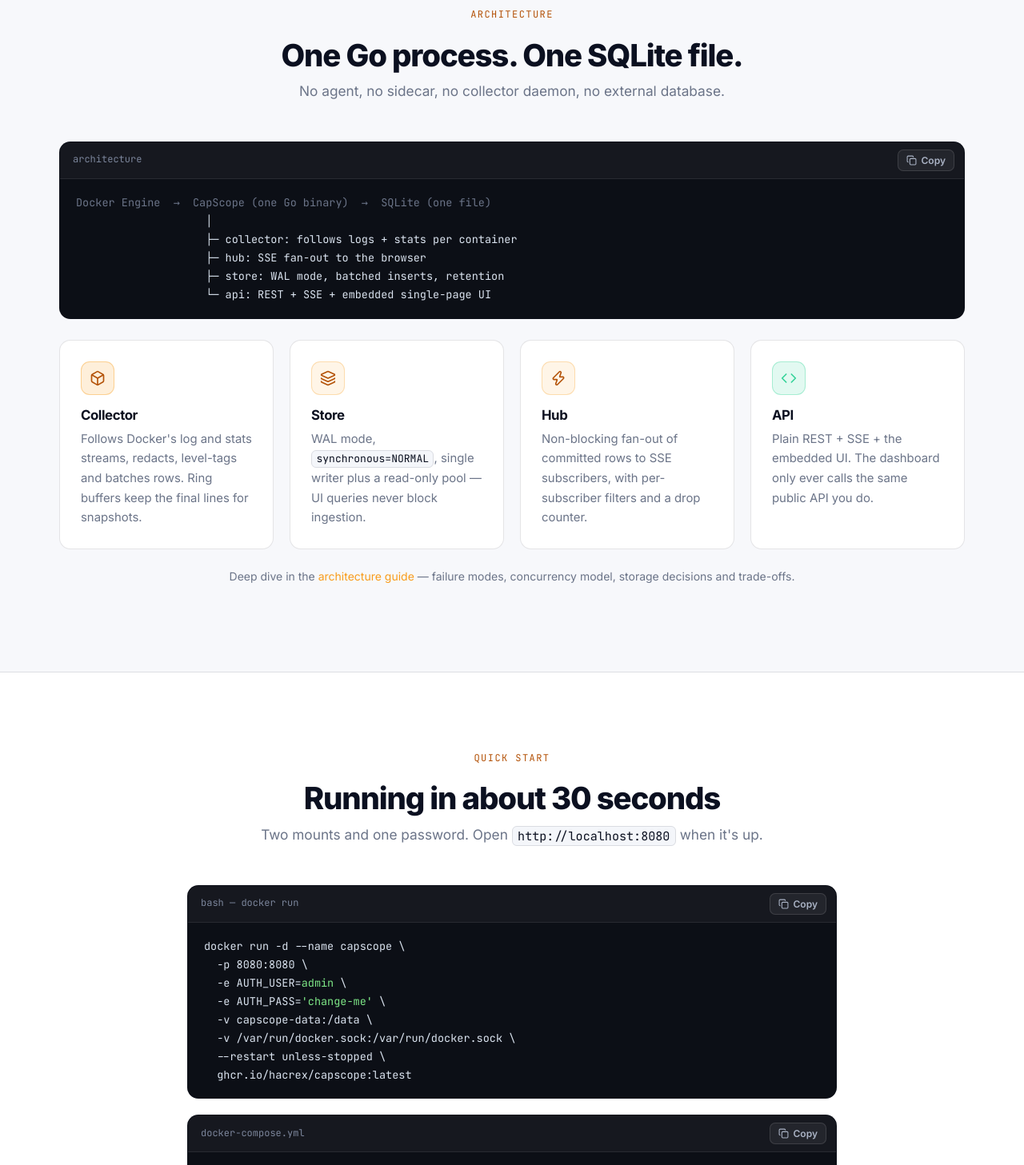
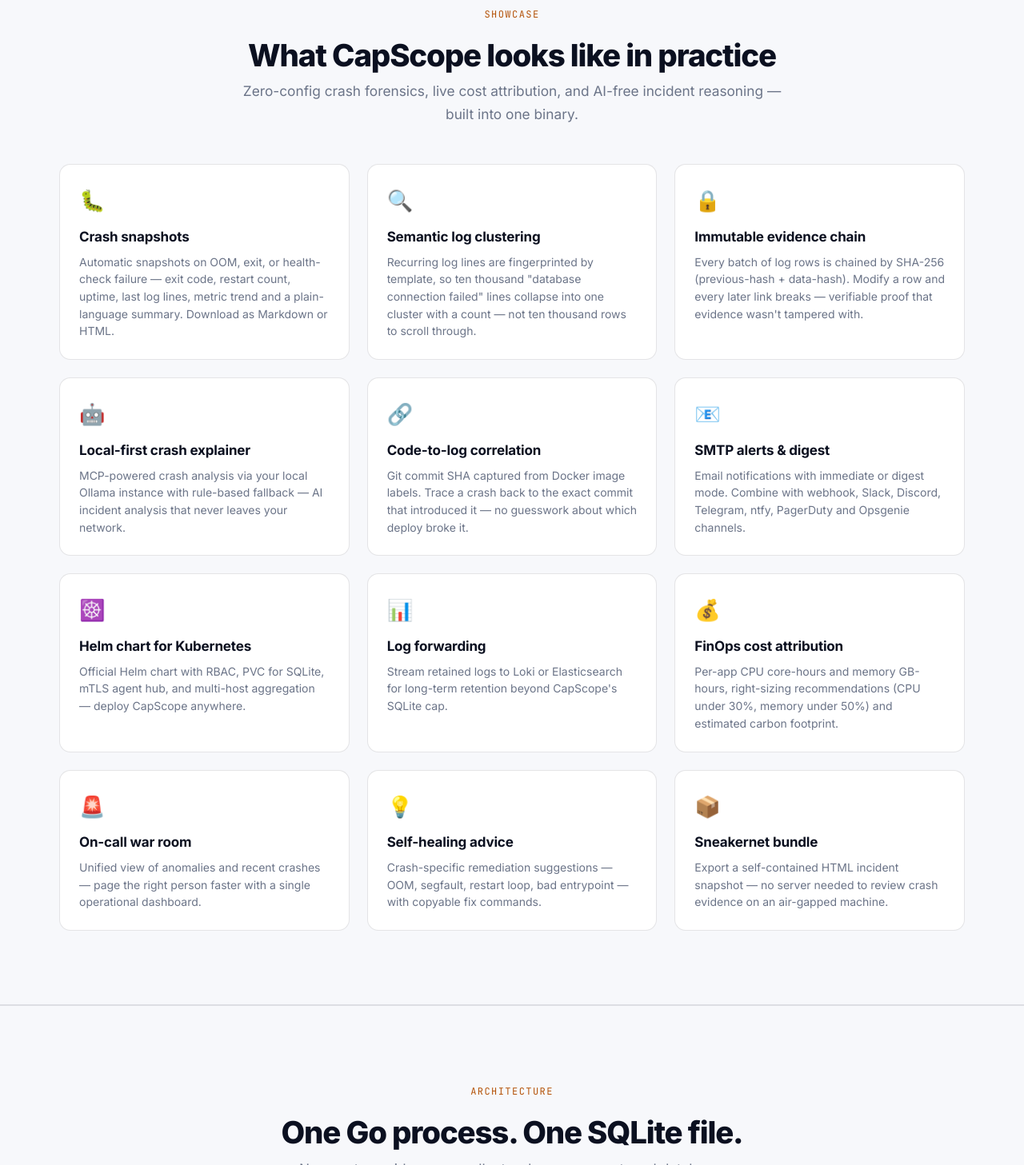
Before and after one commit to hacrex/CapScope, a website: page m-site/index.html in a window 1280 px wide. Shown: the part 3408-4865 px from the top of the page at 80% size. Drawn offline with nearby package versions, Linux system fonts and the light colour scheme; no server answers.

Commit message:
feat(marketing): showcase all product features on m-site
Add a showcase section to m-site/index.html highlighting all CapScope
capabilities: crash snapshots, semantic log clustering, immutable
evidence chain, local-first crash explainer, code-to-log correlation,
SMTP alerts & digest, Helm chart, log forwarding, FinOps cost
attribution, on-call war room, self-healing advice, sneakernet bundle.

Add corresponding CSS styles for the showcase grid, cards, icons and
badges to m-site/assets/style.css.

```diff
--- a/m-site/assets/style.css
+++ b/m-site/assets/style.css
@@ -1179,6 +1179,62 @@ html[data-theme="light"] .hl-key { color: #7c3aed; }
   flex-wrap: wrap;
 }
 
+/* ---------- Showcase ---------- */
+.showcase {
+  padding: 72px 0;
+  overflow: hidden;
+}
+.showcase-header {
+  text-align: center;
+  margin-bottom: 48px;
+}
+.showcase-header h2 {
+  font-size: 34px;
+  margin: 0 0 10px;
+  letter-spacing: -0.02em;
+}
+.showcase-header p {
+  color: var(--muted);
+  font-size: 17px;
+  max-width: 700px;
+  margin: 0 auto;
+}
+.showcase-grid {
+  display: grid;
+  grid-template-columns: repeat(auto-fill, minmax(270px, 1fr));
+  gap: 22px;
+}
+.showcase-card {
+  background: var(--surface);
+  border: 1px solid var(--border);
+  border-radius: var(--radius);
+  padding: 24px;
+  position: relative;
+  transition: transform 0.2s ease, box-shadow 0.2s ease, border-color 0.2s ease;
+}
+.showcase-card:hover {
+  transform: translateY(-4px);
+  border-color: var(--border-strong);
+  box-shadow: var(--shadow);
+}
+.showcase-icon-badge {
+  font-size: 26px;
+  margin-bottom: 14px;
+  display: inline-block;
+}
+.showcase-card h3 {
+  margin: 0 0 10px;
+  font-size: 17px;
+  font-weight: 700;
+  letter-spacing: -0.01em;
+}
+.showcase-card p {
+  font-size: 14px;
+  color: var(--muted);
+  line-height: 1.55;
+  margin: 0;
+}
+
 /* ---------- Docs / guides layout ---------- */
 .docs-layout {
   display: grid;
--- a/m-site/index.html
+++ b/m-site/index.html
@@ -284,6 +284,80 @@
       </div>
     </section>
 
+    <!-- ============ SHOWCASE ============ -->
+    <section class="section section-alt">
+      <div class="container">
+        <div class="section-head center reveal">
+          <span class="kicker">Showcase</span>
+          <h2>What CapScope looks like in practice</h2>
+          <p>Zero-config crash forensics, live cost attribution, and AI-free incident reasoning — built into one binary.</p>
+        </div>
+
+        <div class="showcase-grid reveal">
+          <div class="showcase-card reveal">
+            <div class="showcase-icon-badge">🐛</div>
+            <h3>Crash snapshots</h3>
+            <p>Automatic snapshots on OOM, exit, or health-check failure — exit code, restart count, uptime, last log lines, metric trend and a plain-language summary. Download as Markdown or HTML.</p>
+          </div>
+          <div class="showcase-card reveal">
+            <div class="showcase-icon-badge">🔍</div>
+            <h3>Semantic log clustering</h3>
+            <p>Recurring log lines are fingerprinted by template, so ten thousand "database connection failed" lines collapse into one cluster with a count — not ten thousand rows to scroll through.</p>
+          </div>
+          <div class="showcase-card reveal">
+            <div class="showcase-icon-badge">🔒</div>
+            <h3>Immutable evidence chain</h3>
+            <p>Every batch of log rows is chained by SHA-256 (previous-hash + data-hash). Modify a row and every later link breaks — verifiable proof that evidence wasn't tampered with.</p>
+          </div>
+          <div class="showcase-card reveal">
+            <div class="showcase-icon-badge">🤖</div>
+            <h3>Local-first crash explainer</h3>
+            <p>MCP-powered crash analysis via your local Ollama instance with rule-based fallback — AI incident analysis that never leaves your network.</p>
+          </div>
+          <div class="showcase-card reveal">
+            <div class="showcase-icon-badge">🔗</div>
+            <h3>Code-to-log correlation</h3>
+            <p>Git commit SHA captured from Docker image labels. Trace a crash back to the exact commit that introduced it — no guesswork about which deploy broke it.</p>
+          </div>
+          <div class="showcase-card reveal">
+            <div class="showcase-icon-badge">📧</div>
+            <h3>SMTP alerts & digest</h3>
+            <p>Email notifications with immediate or digest mode. Combine with webhook, Slack, Discord, Telegram, ntfy, PagerDuty and Opsgenie channels.</p>
+          </div>
+          <div class="showcase-card reveal">
+            <div class="showcase-icon-badge">☸️</div>
+            <h3>Helm chart for Kubernetes</h3>
+            <p>Official Helm chart with RBAC, PVC for SQLite, mTLS agent hub, and multi-host aggregation — deploy CapScope anywhere.</p>
+          </div>
+          <div class="showcase-card reveal">
+            <div class="showcase-icon-badge">📊</div>
+            <h3>Log forwarding</h3>
+            <p>Stream retained logs to Loki or Elasticsearch for long-term retention beyond CapScope's SQLite cap.</p>
+          </div>
+          <div class="showcase-card reveal">
+            <div class="showcase-icon-badge">💰</div>
+            <h3>FinOps cost attribution</h3>
+            <p>Per-app CPU core-hours and memory GB-hours, right-sizing recommendations (CPU under 30%, memory under 50%) and estimated carbon footprint.</p>
+          </div>
+          <div class="showcase-card reveal">
+            <div class="showcase-icon-badge">🚨</div>
+            <h3>On-call war room</h3>
+            <p>Unified view of anomalies and recent crashes — page the right person faster with a single operational dashboard.</p>
+          </div>
+          <div class="showcase-card reveal">
+            <div class="showcase-icon-badge">💡</div>
+            <h3>Self-healing advice</h3>
+            <p>Crash-specific remediation suggestions — OOM, segfault, restart loop, bad entrypoint — with copyable fix commands.</p>
+          </div>
+          <div class="showcase-card reveal">
+            <div class="showcase-icon-badge">📦</div>
+            <h3>Sneakernet bundle</h3>
+            <p>Export a self-contained HTML incident snapshot — no server needed to review crash evidence on an air-gapped machine.</p>
+          </div>
+        </div>
+      </div>
+    </section>
+
     <!-- ============ HOW IT WORKS ============ -->
     <section class="section section-alt">
       <div class="container">
```
